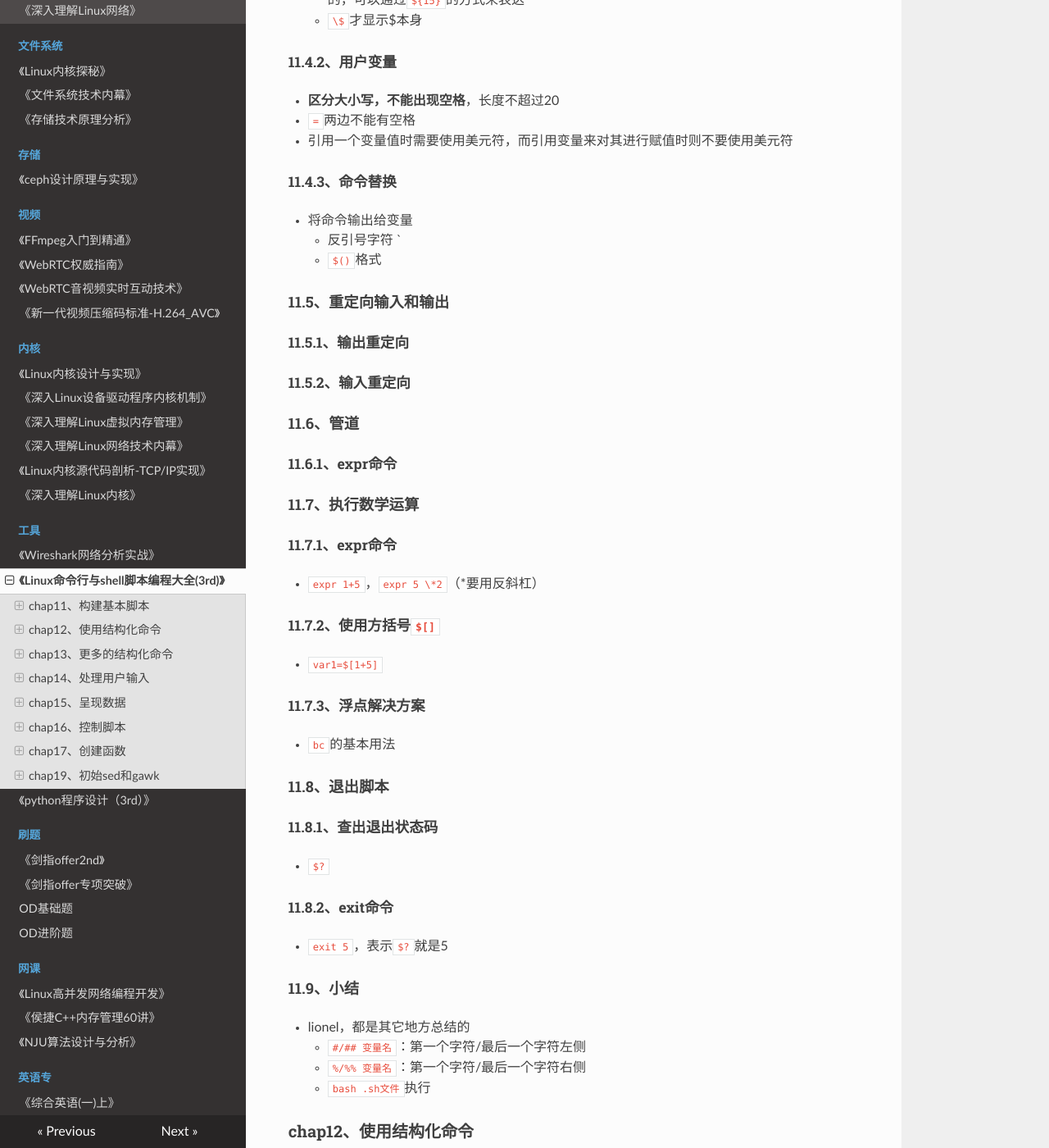
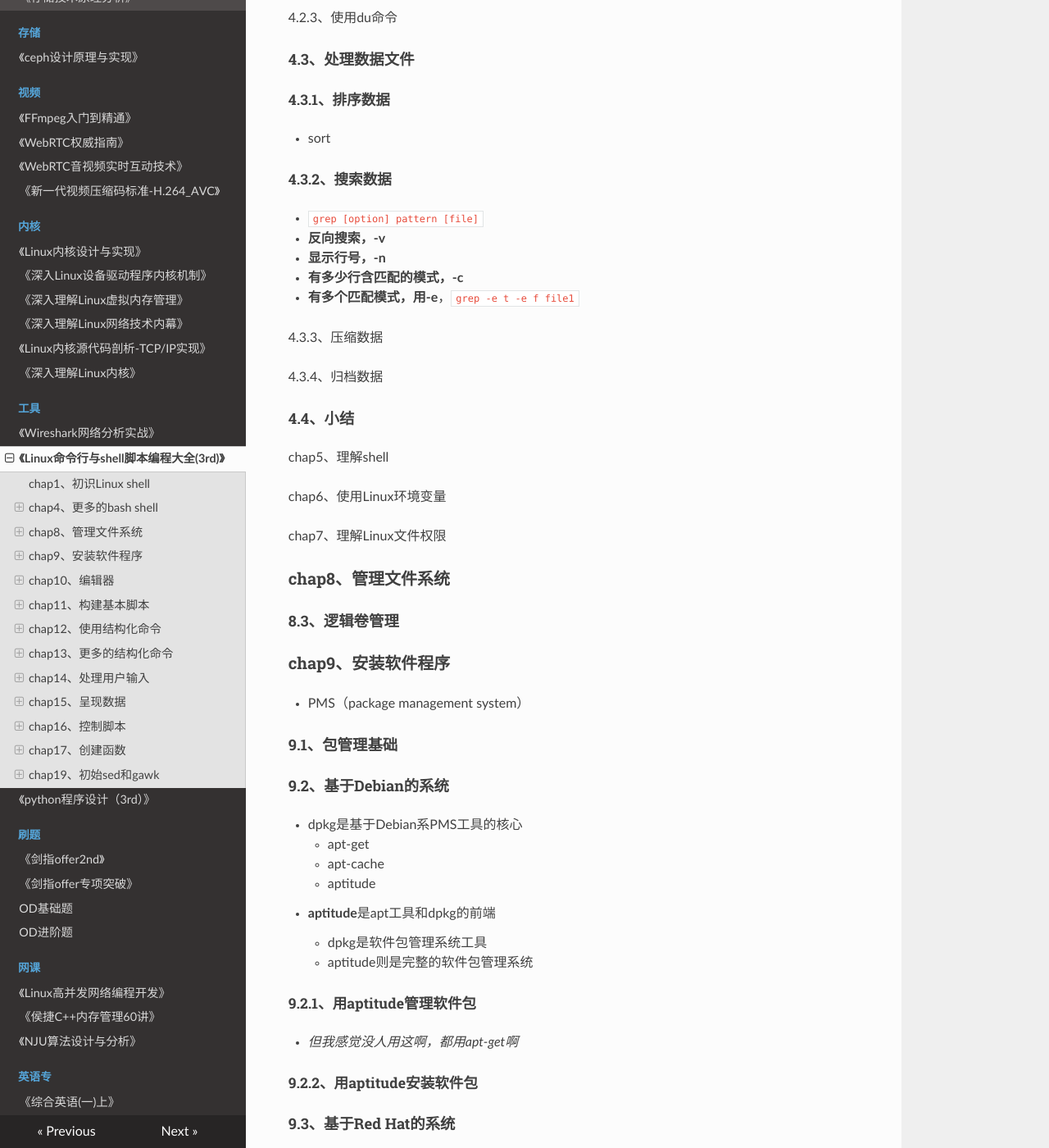
Before and after one commit to wolflion/booknotes, an MkDocs documentation site: the page built from docs/15tool/Linux命令行与shell脚本编程大全(3rd).md, in a window 1280 px wide and 1400 px high, scrolled down 1049 px. Shown: the whole window at 82% size. Built offline with MkDocs 1.6.1, drawn with Linux system fonts in a browser that asks for light colours; nearby versions of some CDN libraries; some of the changed text lies outside the part shown.

Commit message:
Update Linux命令行与shell脚本编程大全(3rd).md

```diff
--- a/docs/15tool/Linux命令行与shell脚本编程大全(3rd).md
+++ b/docs/15tool/Linux命令行与shell脚本编程大全(3rd).md
@@ -1,9 +1,167 @@
 ## Linux命令行与shell脚本编程大全
 
++ Part1：Linux命令行（1-10）
 + Part2: shell脚本编程基础（11-16）
+  + *我的问题，可能在于，如何用这些（结构化命令）去实现功能*，还是要多练习，多看项目中的shell代码
+    + 变量过程中的，**特殊变量**，`$0,$?`，这种的记忆
   + chap15呈现数据
   + chap16控制脚本（`trap, &, jobs, nice, at, cron`）
 + Part3:高级shell脚本编程（17-23）
+
+### chap1、初识Linux shell
+
+chap2、走进shell
+
+chap3、基本的bash shell命令
+
+### chap4、更多的bash shell
+
+#### 4.1、监测程序
+
+##### 4.1.1、探查进程
+
++ ps
+
+##### 4.1.2、实时监测进程
+
++ top
+
+##### 4.1.3、结束进程
+
+#### 4.2、监测磁盘空间
+
+##### 4.2.1、挂载存储媒体
+
+4.2.2、使用df命令
+
+4.2.3、使用du命令
+
+#### 4.3、处理数据文件
+
+##### 4.3.1、排序数据
+
++ sort
+
+##### 4.3.2、搜索数据
+
++ `grep [option] pattern [file]`
++ **反向搜索，-v**
++ **显示行号，-n**
++ **有多少行含匹配的模式，-c**
++ **有多个匹配模式，用-e**，`grep -e t -e f file1`
+
+4.3.3、压缩数据
+
+4.3.4、归档数据
+
+#### 4.4、小结
+
+chap5、理解shell
+
+chap6、使用Linux环境变量
+
+chap7、理解Linux文件权限
+
+### chap8、管理文件系统
+
+#### 8.3、逻辑卷管理
+
+### chap9、安装软件程序
+
++ PMS（package management system）
+
+#### 9.1、包管理基础
+
+#### 9.2、基于Debian的系统
+
++ dpkg是基于Debian系PMS工具的核心
+  + apt-get
+  + apt-cache
+  + aptitude
++ **aptitude**是apt工具和dpkg的前端
+  + dpkg是软件包管理系统工具
+  + aptitude则是完整的软件包管理系统
+
+##### 9.2.1、用aptitude管理软件包
+
++ *但我感觉没人用这啊，都用apt-get啊*
+
+##### 9.2.2、用aptitude安装软件包
+
+#### 9.3、基于Red Hat的系统
+
++ 常见的命令
+  + yum，在Red Hat和Fedora中使用
+  + urpm，在Mandriva中使用
+  + zypper，在openSUSE中使用
+
+##### 9.3.1、列出已安装包
+
++ `yum list installed`
+
+##### 9.3.6、yum软件仓库
+
+#### 9.4、从源码安装
+
+#### 9.5、小结
+
+### chap10、编辑器
+
++ *暂时就只看vim这种，其它先不看，lionel*
+
+#### 10.1、vim
+
+##### 10.1.1、检查vim软件包
+
+##### 10.1.2、vim基础
+
++ 没有指令文件名，**会开辟一段缓冲区**，如果有文件名，就把内容读进缓冲区
++ 两种操作模式
+  + 普通模式
+  + 插入模式
++ 移动光标
+  + h
+  + j
+  + k
+  + l
+  + PageDown（Ctrl+F），下翻一屏
+  + PageUp
+  + G：移到缓冲区的最后一行
+  + num G：移到缓冲区的第num行
+  + gg：移到缓冲区的第一行
++ 保存
+  + q
+  + q!
+  + w filename
+  + wq
+
+##### 10.1.3、编辑数据
+
++ 命令
+  + x
+  + dd
+  + dw
+  + d$
+  + J
+  + u
+  + a
+  + A
+  + r char
+  + R text
+
+##### 10.1.4、复制和粘贴
+
++ 命令
+  + y
+  + p
+
+##### 10.1.5、查找和替换
+
++ 命令
+  + `:s/old/new/`
+  + `:s/old/new/g`，一行命令替换所有old
+  + `:n,ms/old/new/g`，替换行号n和m之间所有old
+  +
 
 ### chap11、构建基本脚本
 
@@ -90,6 +248,9 @@
   + `bash .sh文件`执行
 
 ### chap12、使用结构化命令
+
++ **有一类命令会根据条件使脚本跳过某些命令**，这样的命令通常称为**结构化命令**
+  + 结构化命令，**允许你改变程序执行的顺序**
 
 #### 12.1、使用if-then语句
 
@@ -211,11 +372,12 @@ done
 
 #### 14.1、命令行参数
 
-14.1.1、读取参数
+##### 14.1.1、读取参数
 
-+ 位置参数
++ 位置参数，**属于特殊变量**
   + $0，程序名
   + $1，第1个参数
+  + 以此类推
 
 14.1.2、读取脚本名
 
```
